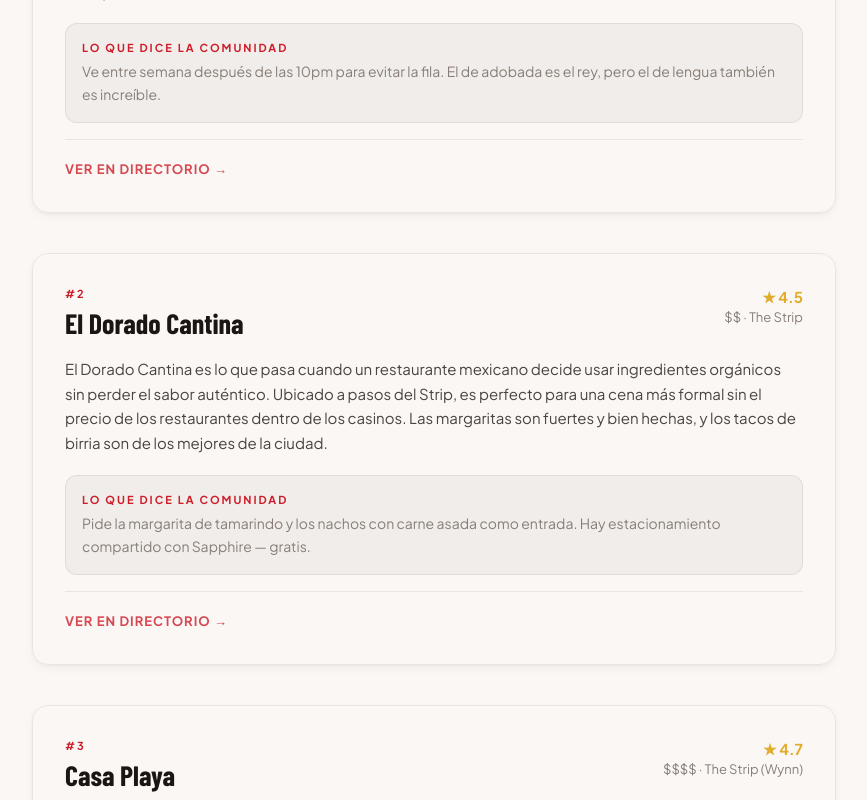
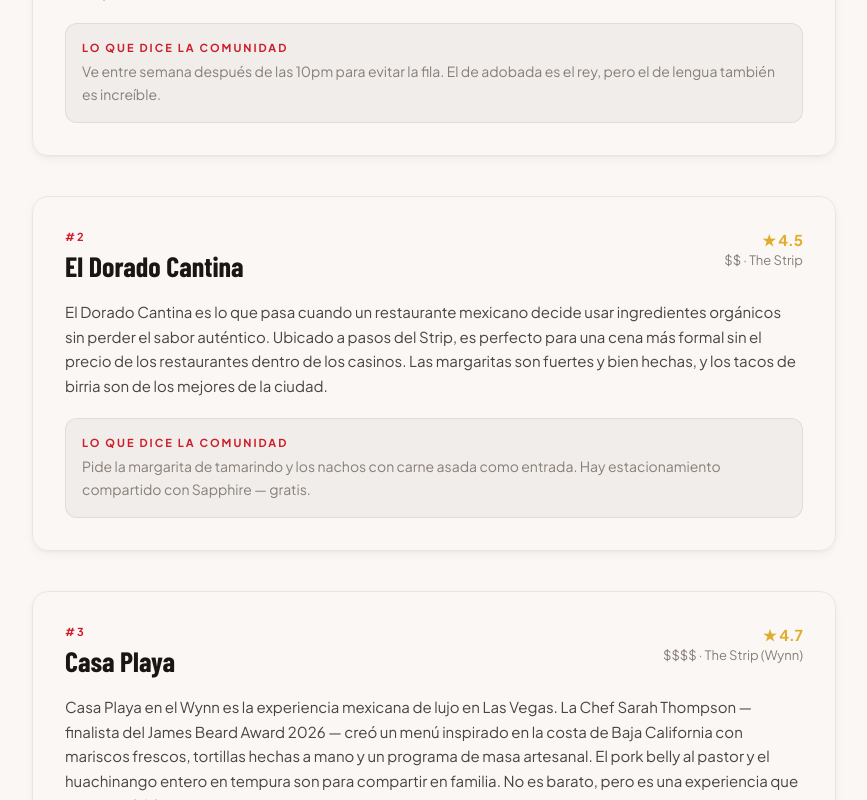
Before and after one commit to EstebanTala/latino-las-vegas, a Next.js app: page /guia/restaurantes-mexicanos-las-vegas in a window 1280 px wide. Shown: the part 1300-2100 px from the top of the page, without its empty margins (206-1073 px from the left). Built offline with nearby package versions, Linux system fonts and the light colour scheme; no server answers.

Commit message:
Remove ver en directorio link

```diff
--- a/src/app/guia/restaurantes-mexicanos-las-vegas/page.tsx
+++ b/src/app/guia/restaurantes-mexicanos-las-vegas/page.tsx
@@ -367,15 +367,6 @@
                       </p>
                     </div>
 
-                    {/* Link to listing */}
-                    <div className="mt-4 pt-4 border-t border-border">
-                      <Link
-                        href={`/lugar/${r.slug}`}
-                        className="text-[13px] font-bold tracking-[1px] uppercase text-red/80 hover:text-red transition-colors"
-                      >
-                        Ver en directorio →
-                      </Link>
-                    </div>
                   </div>
                 </article>
               );
```
